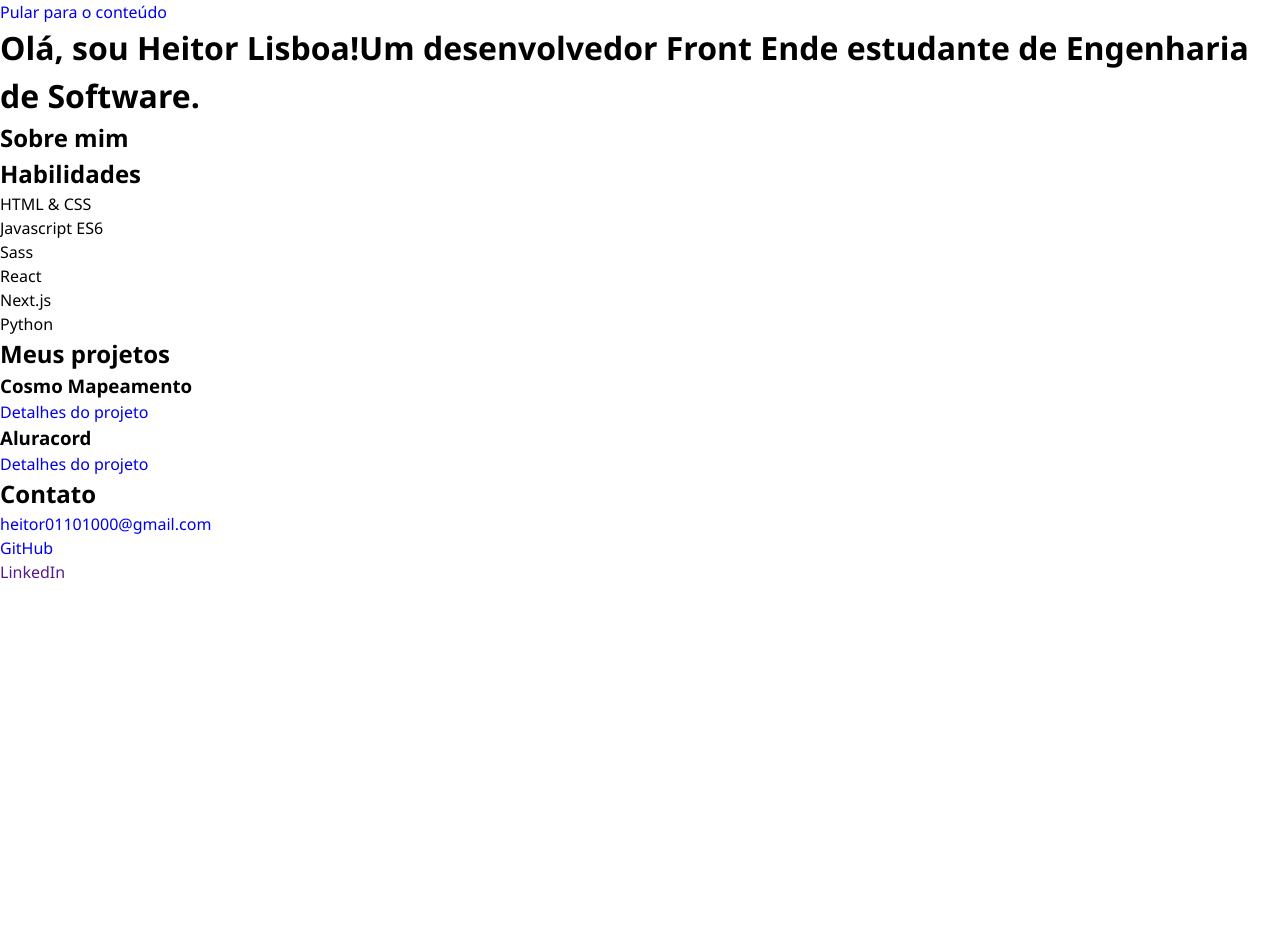
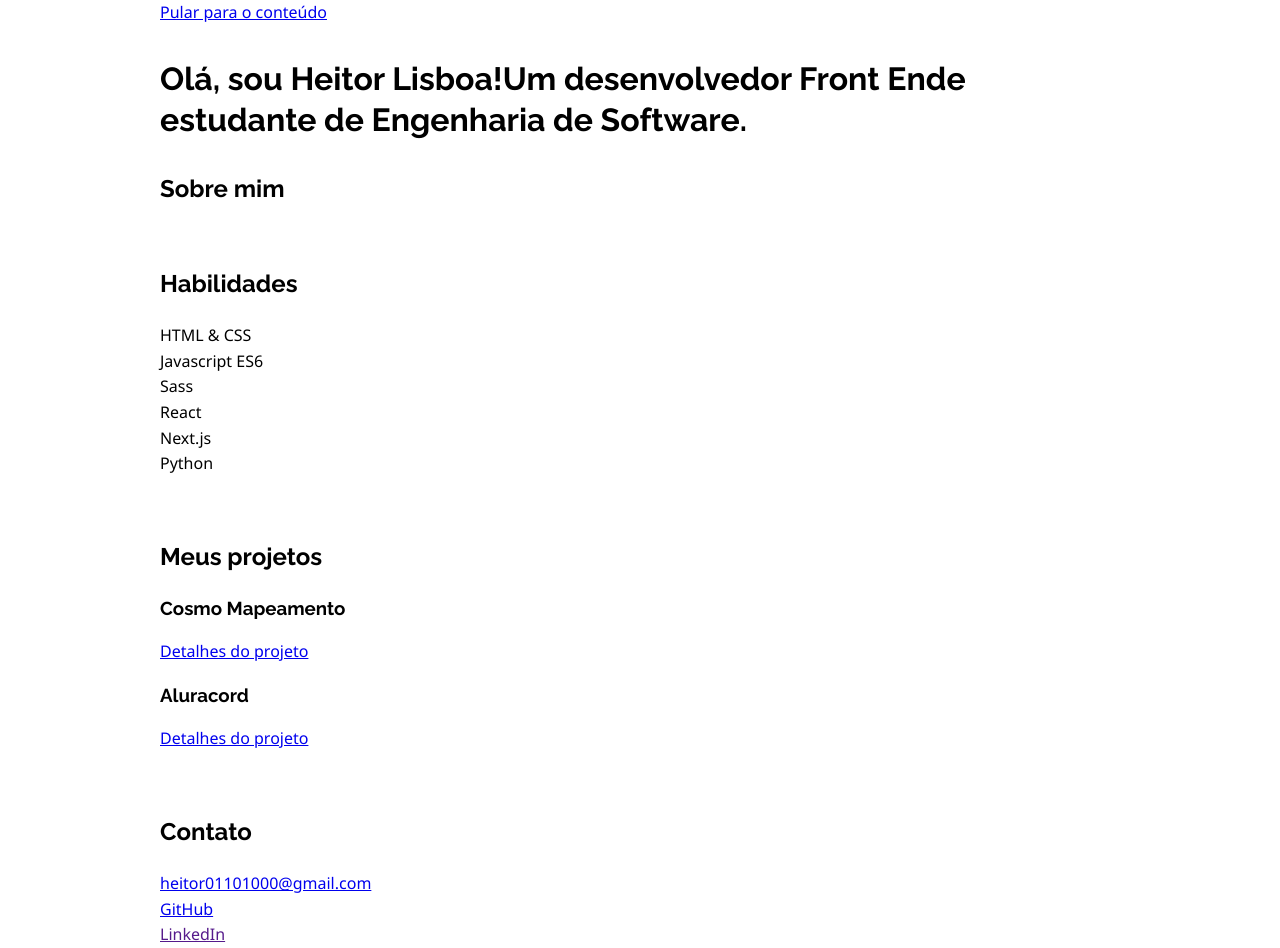
Before and after one commit to heitorlisboa/portfolio, a Next.js app: page / in a window 1280 px wide. Before the commit the page ends 800 px from the top, so only its background shows below. Built offline with nearby package versions, Linux system fonts and the light colour scheme.

Commit message:
Adição de estilos globais

```diff
--- a/src/styles/global.scss
+++ b/src/styles/global.scss
@@ -1,8 +1,91 @@
+@use "./partials/colors" as clr;
+@use "./partials/gaps" as gp;
+@use "./partials/screen-breakpoints" as sb;
+
+:focus-visible {
+  outline: 5px solid clr.$blue;
+  border-radius: 5px;
+  z-index: 1;
+}
+
 html,
 body {
   font-family: "Segoe UI", Tahoma, Geneva, Verdana, sans-serif;
+  line-height: 1.6;
 }
 
-a {
+header,
+main,
+footer {
+  max-width: sb.$min-desktop;
+  margin: 0 auto;
+
+  padding-inline: gp.$big;
+
+  @media (max-width: sb.$max-mobile) {
+    padding-inline: gp.$small;
+  }
+}
+
+section {
+  &:not(:first-of-type) {
+    margin-top: gp.$bigger;
+  }
+  &:not(:last-of-type) {
+    margin-bottom: gp.$bigger;
+  }
+}
+
+h1,
+h2,
+h3,
+h4,
+h5,
+h6 {
+  font-family: "Raleway", "Segoe UI", Tahoma, Geneva, Verdana, sans-serif;
+  line-height: 1.3;
+  margin-block: 1em;
+}
+
+p {
+  color: clr.$dark-gray;
+
+  max-width: 75ch;
+
+  &:not(:first-of-type) {
+    margin-top: gp.$big;
+  }
+  &:not(:last-of-type) {
+    margin-bottom: gp.$big;
+  }
+
+  &:first-of-type:last-of-type {
+    margin-block: gp.$small;
+  }
+}
+
+.text-anchor {
+  color: inherit;
+  font-weight: 500;
   text-decoration: none;
+
+  position: relative;
+
+  &::after {
+    content: "";
+    position: absolute;
+    inset: 0;
+    bottom: -0.35em;
+
+    background: linear-gradient(black, black);
+    background-size: 0% 3px;
+    background-repeat: no-repeat;
+    background-position: bottom left;
+
+    transition: background-size 500ms ease;
+  }
+
+  &:hover::after {
+    background-size: 100% 3px;
+  }
 }
```
